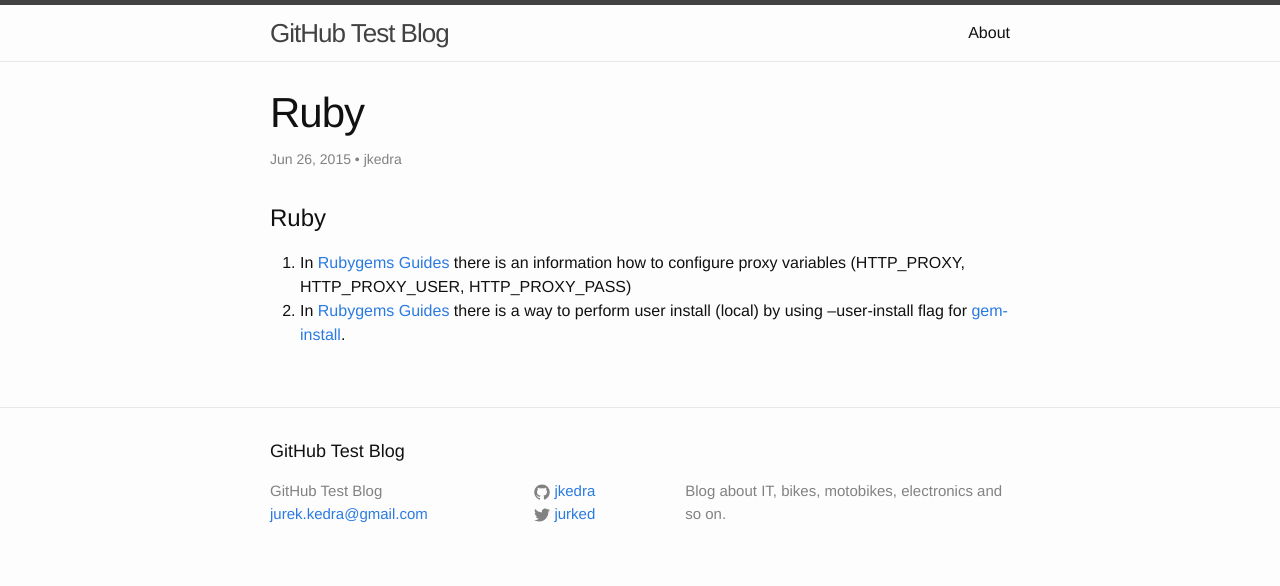
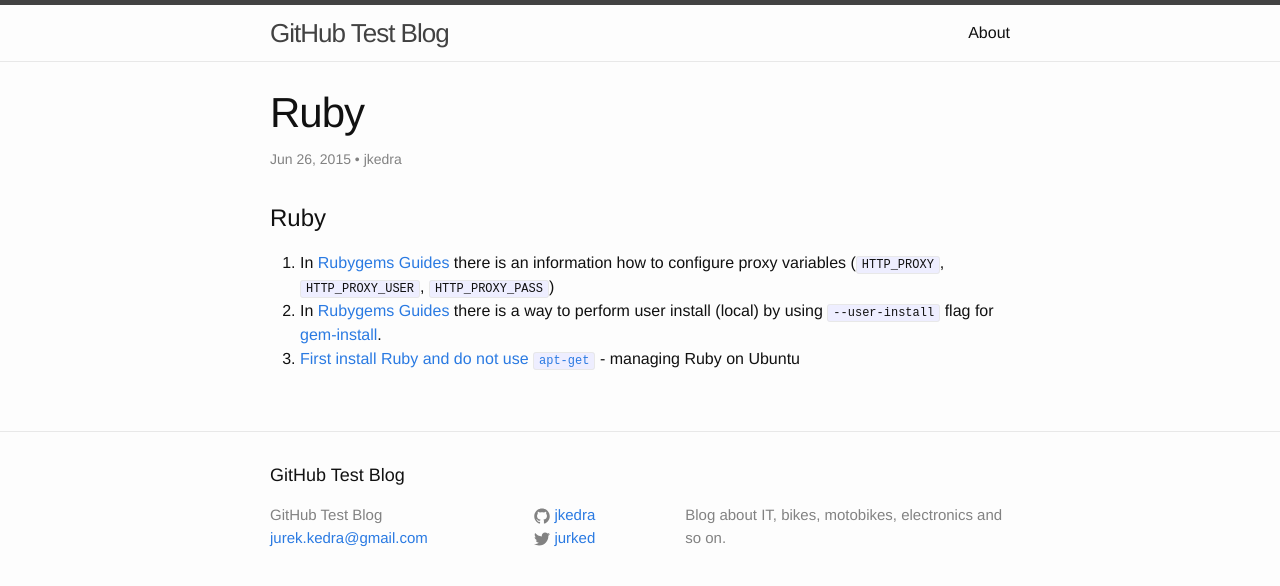
Before and after one commit to jkedra/jkedra.github.io, a Jekyll site: the page built from _posts/2015-06-28-ruby.md, in a window 1280 px wide. Shown: the top 586 px of the page. Built offline with Jekyll 4.4.1, drawn with Linux system fonts in a browser that asks for light colours.

Commit message:
Ruby on Debian

```diff
--- a/_posts/2015-06-28-ruby.md
+++ b/_posts/2015-06-28-ruby.md
@@ -4,17 +4,20 @@
 date:   2015-06-26 15:00:00
 author: jkedra
 language: en
-categories: [ruby, jekyll]
+categories: tools
 ---
 
 # Ruby #
 
 1. In [Rubygems Guides][rgg-ref_env]
    there is an information how to configure proxy variables
-   (HTTP_PROXY, HTTP_PROXY_USER, HTTP_PROXY_PASS)
+   (`HTTP_PROXY`, `HTTP_PROXY_USER`, `HTTP_PROXY_PASS`)
 2. In [Rubygems Guides][rgg-ref]
    there is a way to perform user install (local) by using
-   --user-install flag for [gem-install][rgg-ref_inst].
+   `--user-install` flag for [gem-install][rgg-ref_inst].
+3. [First install Ruby and do not use `apt-get`](
+   http://ryanbigg.com/2014/10/ubuntu-ruby-ruby-install-chruby-and-you/) -
+   managing Ruby on Ubuntu
 
 
 [rgg-ref]:      http://guides.rubygems.org/command-reference/
```
